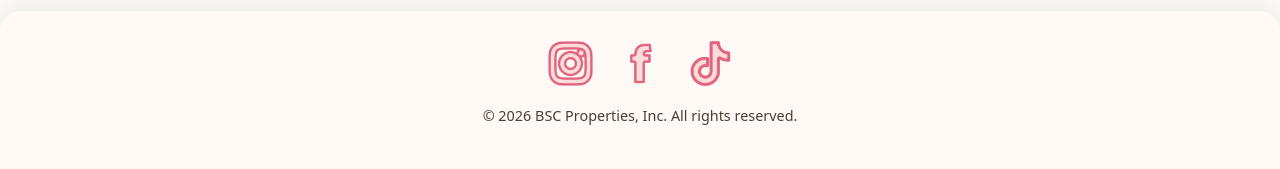
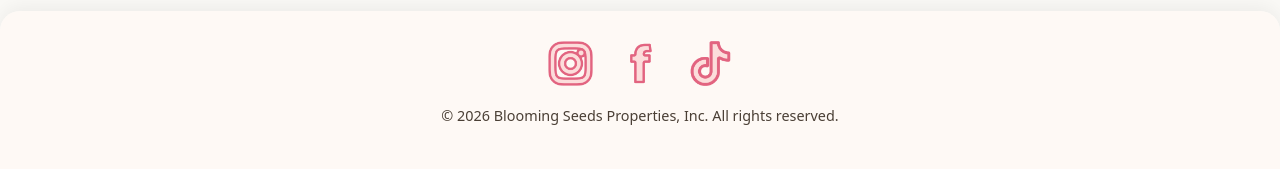
Before and after one commit to starryyz/final180, a Flask app: template templates/dashboard.html in a window 1280 px wide. Shown: the part 1656-1825 px from the top of the page. Run offline with Flask 3, Linux system fonts and the light colour scheme; the template is opened without the code that fills it, so the values that code supplies are empty; some web fonts are replaced.

Commit message:
Update dashboard.html
copyright change

```diff
--- a/templates/dashboard.html
+++ b/templates/dashboard.html
@@ -134,7 +134,7 @@ document.addEventListener("DOMContentLoaded", () => {
         <a href="#" class="footer-icon"><img src="{{ url_for('static', filename='images/facebook.png') }}" alt="Facebook"></a>
         <a href="#" class="footer-icon"><img src="{{ url_for('static', filename='images/tiktok.png') }}" alt="TikTok"></a>
     </div>
-    <p class="footer-copy">© 2026 BSC Properties, Inc. All rights reserved.</p>
+    <p class="footer-copy">© 2026 Blooming Seeds Properties, Inc. All rights reserved.</p>
 </footer>
 
 {% endblock %}
```
